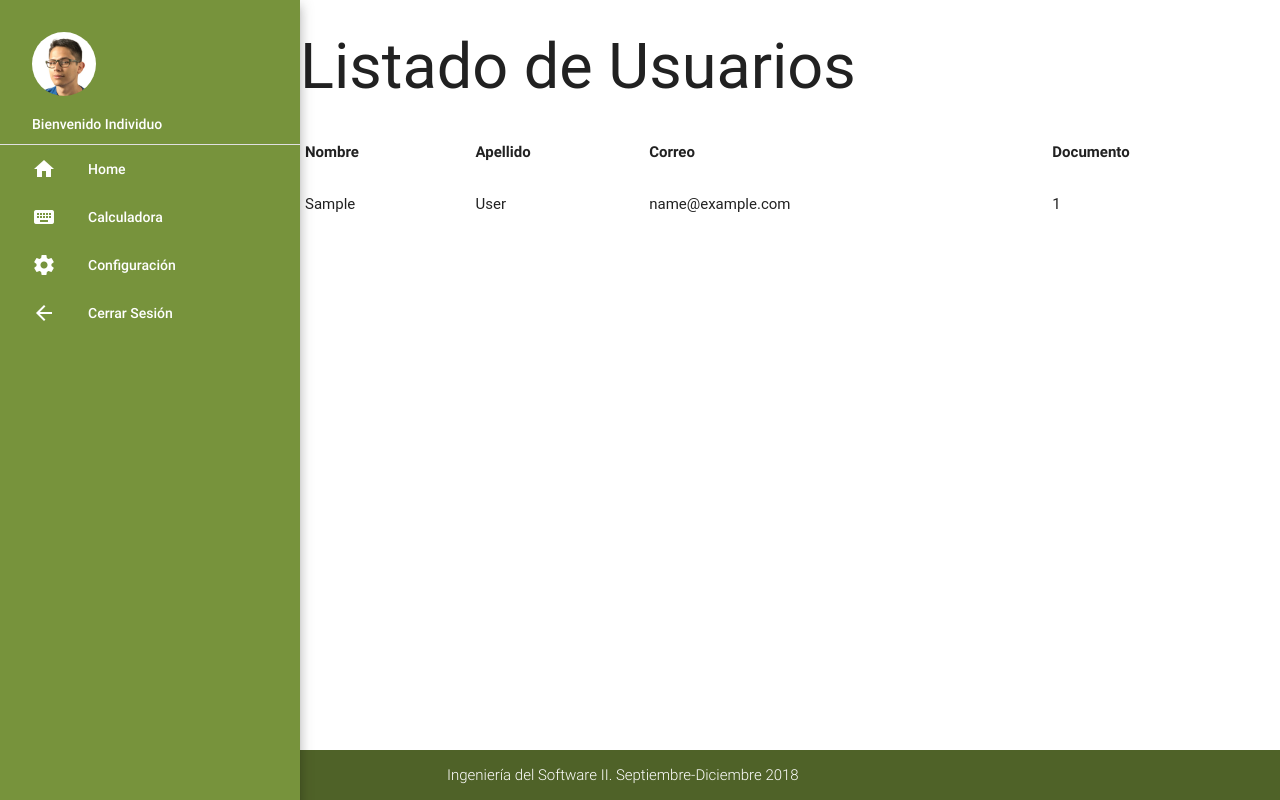
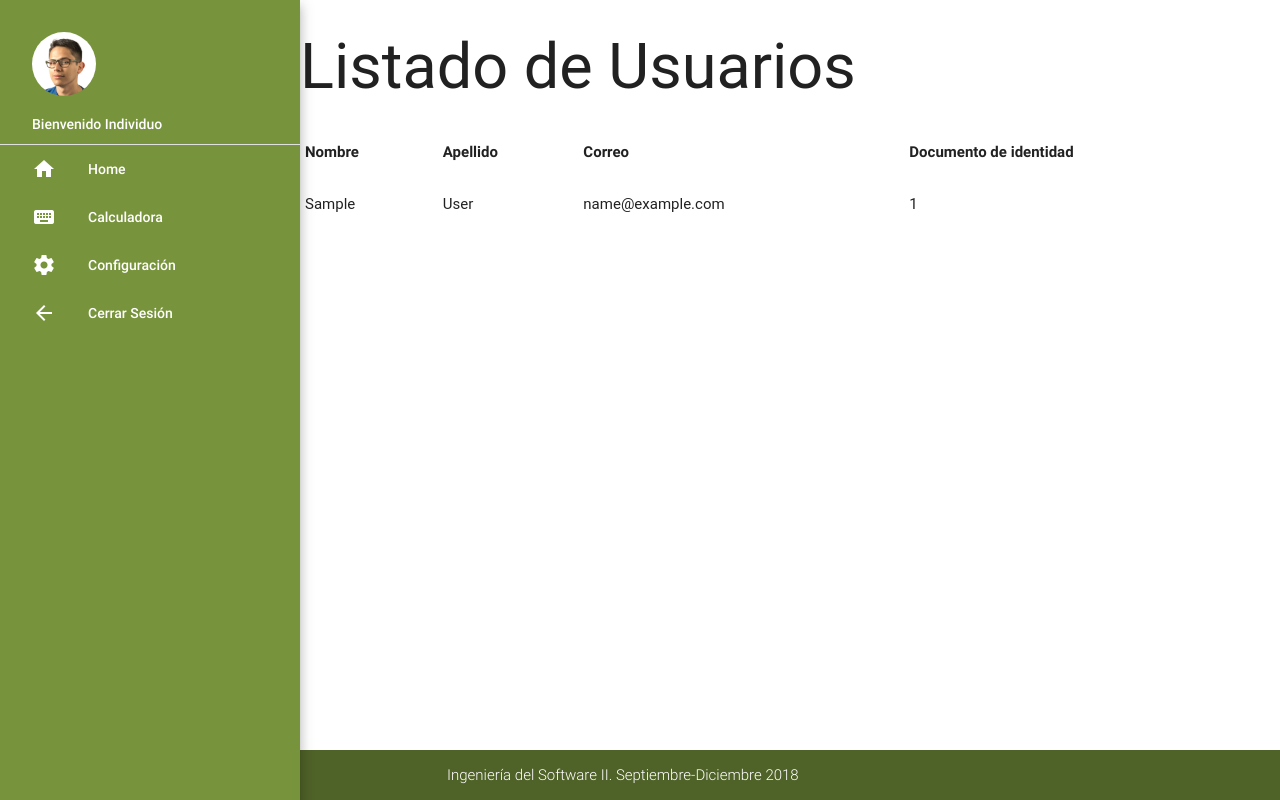
Before and after one commit to german1608/EIA_CI4712, a Django app: page /users/ in a window 1280 px wide. Run offline with Django 3.2, Linux system fonts and the light colour scheme; tables that the repository leaves empty hold one stand-in row (values such as "Sample post"); some libraries are stand-ins or nearby versions; some web fonts are replaced.

Commit message:
Se cambia el nombre de una columna tabla de usuarios

```diff
--- a/templates/users/usuario_list.html
+++ b/templates/users/usuario_list.html
@@ -8,7 +8,7 @@
       <th>Nombre</th>
       <th>Apellido</th>
       <th>Correo</th>
-      <th>Documento</th>
+      <th>Documento de identidad</th>
     </tr>
     {% for user in object_list %}
       <tr>
```
